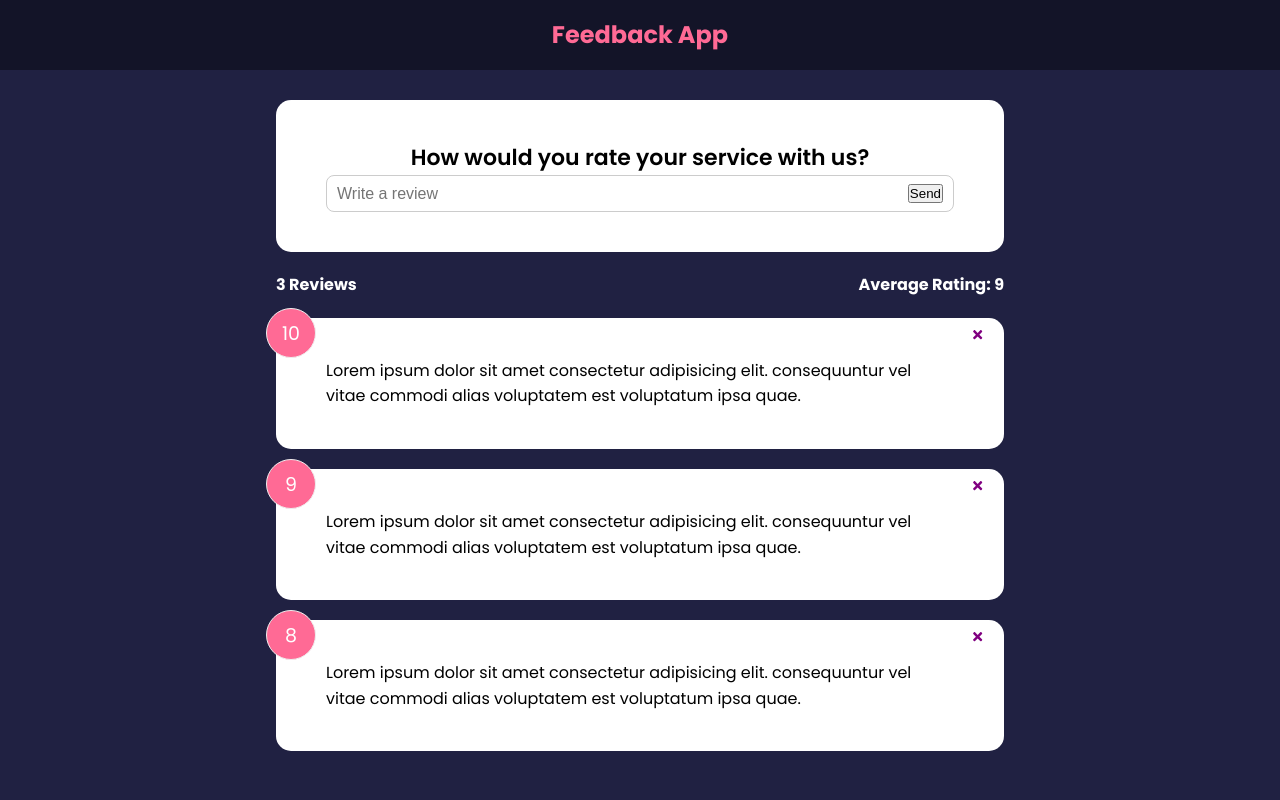
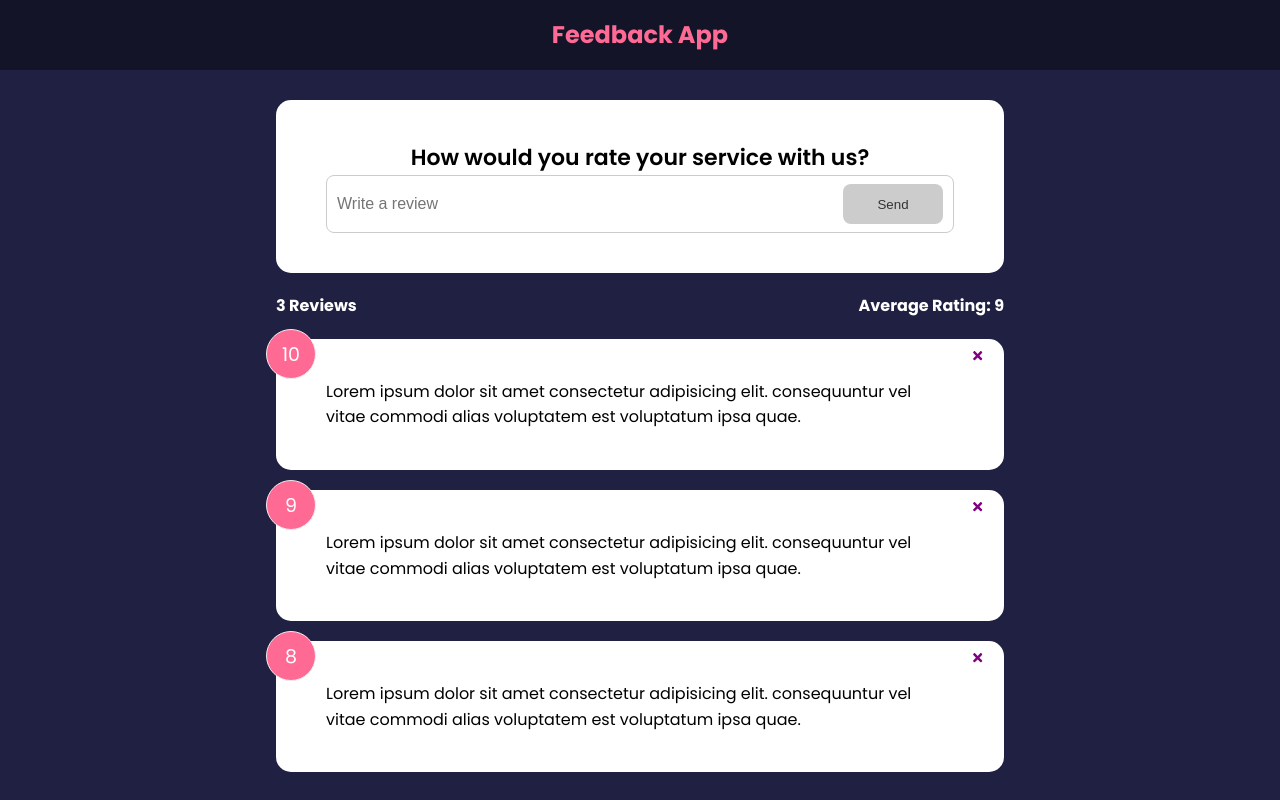
Before and after one commit to arpanp11/feedback-react-app, a React (Create React App) app: page / in a window 1280 px wide. Built offline with nearby package versions, Linux system fonts and the light colour scheme.

Commit message:
added button component

```diff
--- a/src/components/FeedbackForm.jsx
+++ b/src/components/FeedbackForm.jsx
@@ -1,11 +1,25 @@
 import { useState } from 'react';
 
 import Card from './shared/Card';
+import Button from './shared/Button';
 
 function FeedbackForm() {
   const [text, setText] = useState('');
+  const [btnDisabled, setBtnDisabled] = useState(true);
+  const [message, setMessage] = useState('');
 
   const textChangeHandler = (e) => {
+    if (text === '') {
+      setBtnDisabled(true);
+      setMessage(null);
+    } else if (text !== '' && text.trim().length <= 10) {
+      setMessage('Text must be at least 10 characters.');
+      setBtnDisabled(true);
+    } else {
+      setMessage(null);
+      setBtnDisabled(false);
+    }
+
     setText(e.target.value);
   };
 
@@ -21,8 +35,11 @@
             placeholder='Write a review'
             value={text}
           />
-          <button type='submit'>Send</button>
+          <Button type='submit' isDisable={btnDisabled}>
+            Send
+          </Button>
         </div>
+        {message && <div className='message'>{message}</div>}
       </form>
     </Card>
   );
--- /dev/null
+++ b/src/components/shared/Button.jsx
@@ -0,0 +1,24 @@
+import PropTypes from 'prop-types';
+
+function Button({ children, version, type, isDisable }) {
+  return (
+    <button type={type} disabled={isDisable} className={`btn btn-${version}`}>
+      {children}
+    </button>
+  );
+}
+
+Button.defaultProps = {
+  version: 'primary',
+  type: 'button',
+  isDisable: false,
+};
+
+Button.propTypes = {
+  children: PropTypes.node.isRequired,
+  version: PropTypes.string,
+  type: PropTypes.string,
+  isDisable: PropTypes.bool,
+};
+
+export default Button;
```
